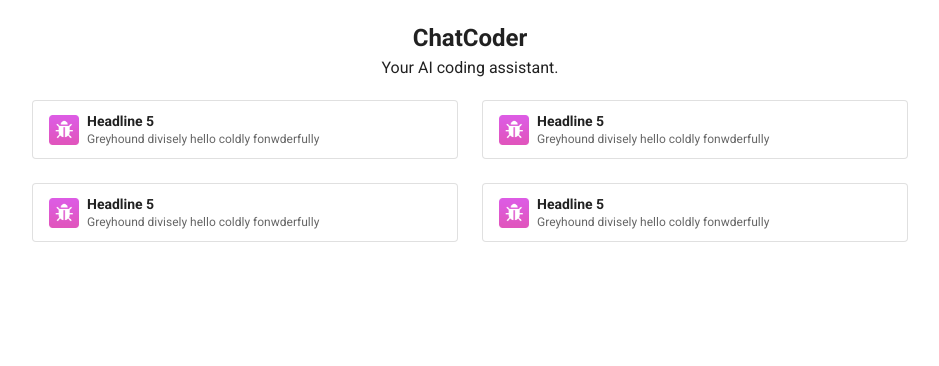
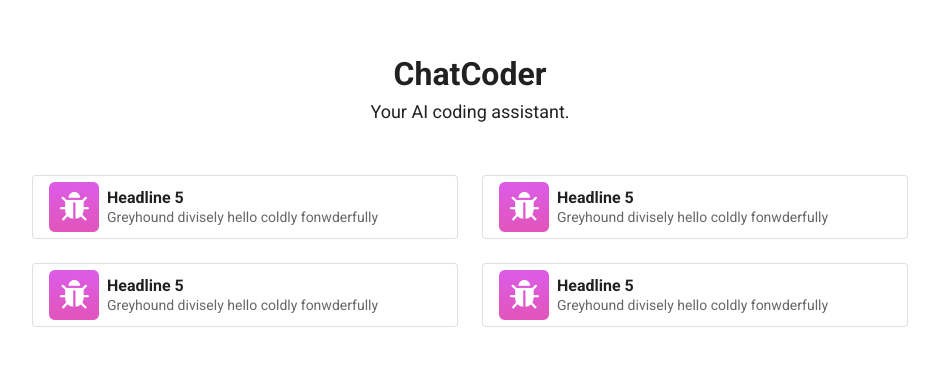
Before and after one commit to saeedmaldosary/vuetify-ChatCoder, a Vue app: page / in a window 1280 px wide. Shown: the top 366 px of the page, without its empty margins (170-1109 px from the left). Built offline with nearby package versions, Linux system fonts and the light colour scheme.

Commit message:
Style enhancements

```diff
--- a/src/components/CardItem.vue
+++ b/src/components/CardItem.vue
@@ -1,14 +1,14 @@
 <template>
-  <v-card outlined>
+  <v-card outlined style="box-shadow: none">
     <v-list-item>
-      <v-avatar tile size="30" class="mr-2">
+      <v-avatar tile size="50" class="mr-2">
         <img :src="iconPath" />
       </v-avatar>
       <v-list-item-content>
-        <v-list-item-title class="font-weight-bold" style="font-size: 14px">
+        <v-list-item-title class="font-weight-bold" style="font-size: 16px">
           Headline 5
         </v-list-item-title>
-        <v-list-item-subtitle style="font-size: 12px" class="text-wrap"
+        <v-list-item-subtitle style="font-size: 14px" class="text-wrap"
           >Greyhound divisely hello coldly fonwderfully</v-list-item-subtitle
         >
       </v-list-item-content>
--- a/src/components/PageHeader.vue
+++ b/src/components/PageHeader.vue
@@ -1,7 +1,9 @@
 <template>
   <div>
-    <h2 class="text-center mt-5">ChatCoder</h2>
-    <p class="text-center mb-5">Your AI coding assistant.</p>
+    <h1 class="text-center" style="margin-top: 50px">ChatCoder</h1>
+    <p style="font-size: 18px; margin-bottom: 50px" class="text-center">
+      Your AI coding assistant.
+    </p>
   </div>
 </template>
 
```
